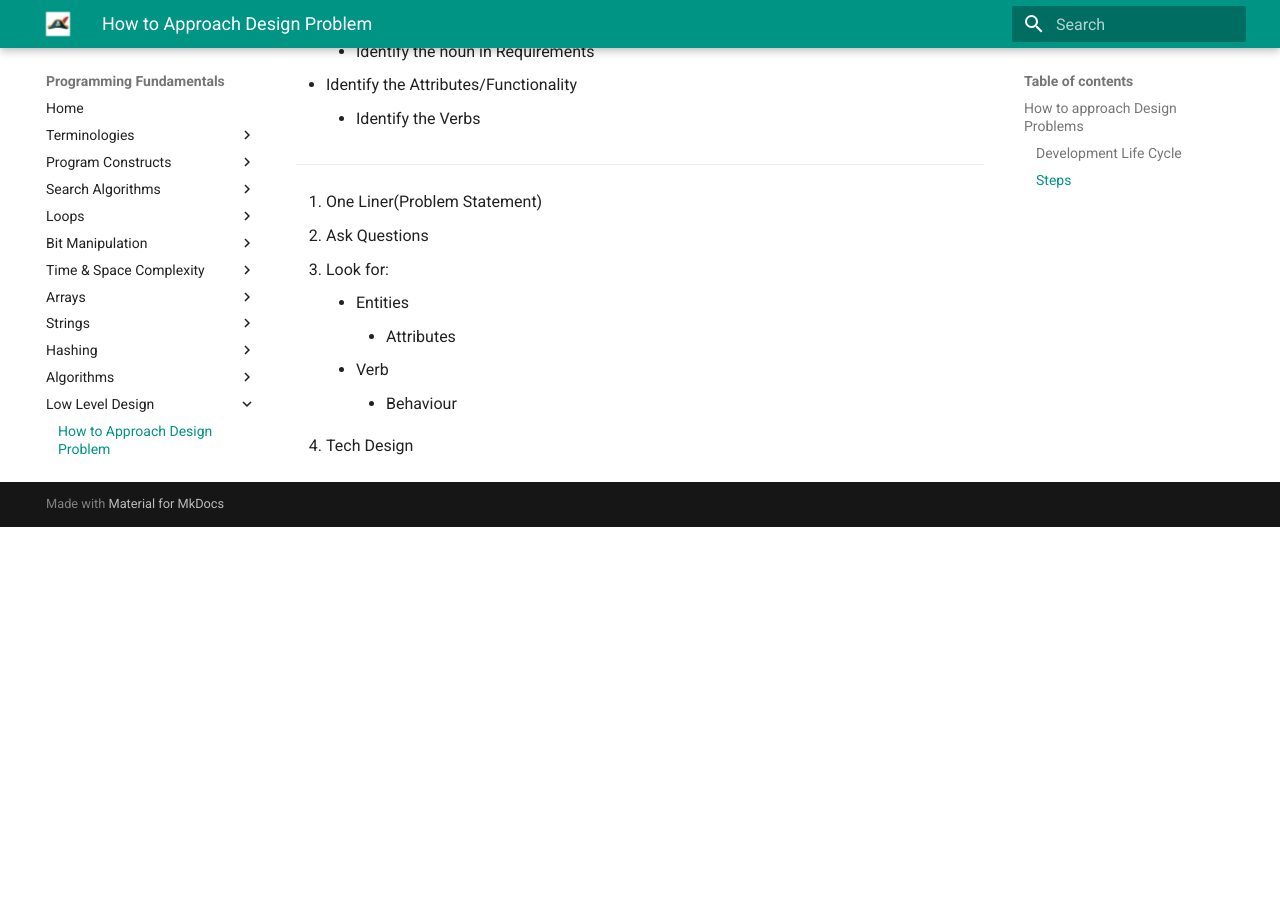
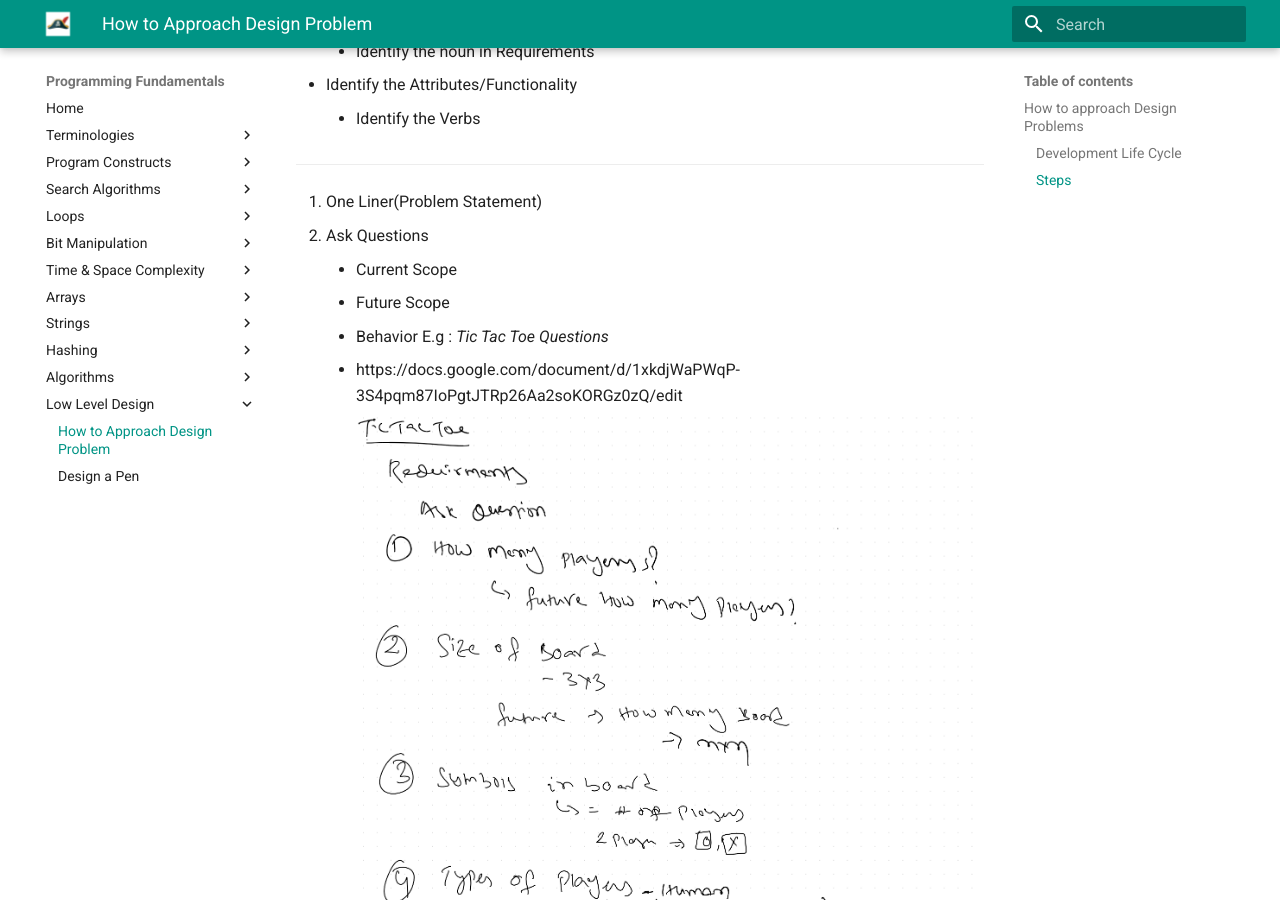
Before and after one commit to santosh-1987/programming-fundamentals, an MkDocs documentation site: the page built from docs/lld/how_to_approach_design_problems.md, in a window 1280 px wide and 900 px high, scrolled down 840 px. Built offline with MkDocs 1.6.1 and Material for MkDocs 9.7.7, drawn with Linux system fonts in a browser that asks for light colours; the version menu is left out; before the commit the page ends 1367 px from its top, so only the background shows below that.

Commit message:
Tic Tac Toe

```diff
--- a/docs/lld/how_to_approach_design_problems.md
+++ b/docs/lld/how_to_approach_design_problems.md
@@ -27,9 +27,16 @@
 --------
 1. One Liner(Problem Statement)
 2. Ask Questions
+   - Current Scope
+   - Future Scope
+   - Behavior
+   E.g : *Tic Tac Toe Questions*
+   - https://docs.google.com/document/d/1xkdjWaPWqP-3S4pqm87IoPgtJTRp26Aa2soKORGz0zQ/edit
+   - ![TicTacToe Questions.png](..%2Fassets%2Fimages%2Flld%2FTicTacToe%20Questions.png)
 3. Look for:
    - Entities
      - Attributes
    - Verb
      - Behaviour
+   ![img.png](../assets/images/lld/tictactoe_req/img.png)
 4. Tech Design
```
Also changed, not shown: docs/assets/images/lld/TicTacToe Questions.png (added), docs/assets/images/lld/tictactoe_req/img.png (added).
